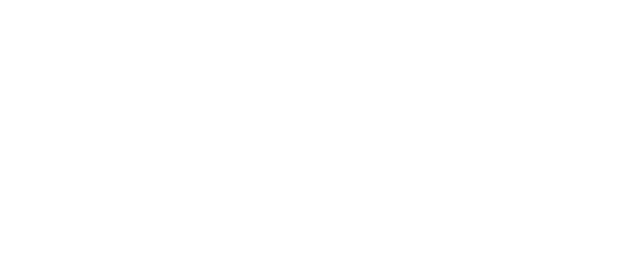
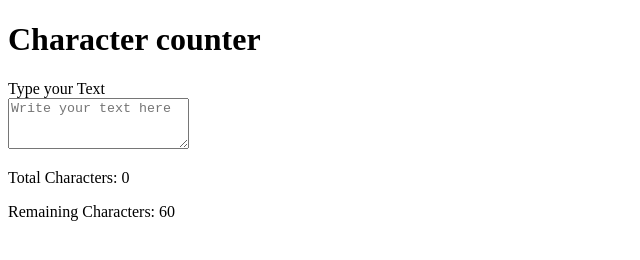
Before and after one commit to Beyazuddin/Basic-Practice-projects, a plain HTML site: page Character counter/index.html in a window 1280 px wide. Shown: the whole page, without its empty margins (0-640 px from the left). Drawn offline with Linux system fonts and the light colour scheme.

Commit message:
worked on html

```diff
--- a/Character counter/index.html
+++ b/Character counter/index.html
@@ -9,6 +9,16 @@
     <script src="app.js" defer></script>
 </head>
 <body>
+        <div class="container">
+            <h1>Character counter</h1>
+            <label for="text-area"> Type your Text</label><br>
+            <textarea name="text" id="text-area" class="text-area"
+            placeholder="Write your text here" maxlength="60" rows="3"></textarea>
+            <div class="count">
+                <p class="Total Characters">Total Characters: <span class="TotalCharacters">0</span></p>
+                <p>Remaining Characters: <span class="RemainingCharacters">60</span></p>
+            </div>
+        </div>
 
 </body>
 </html>
```
